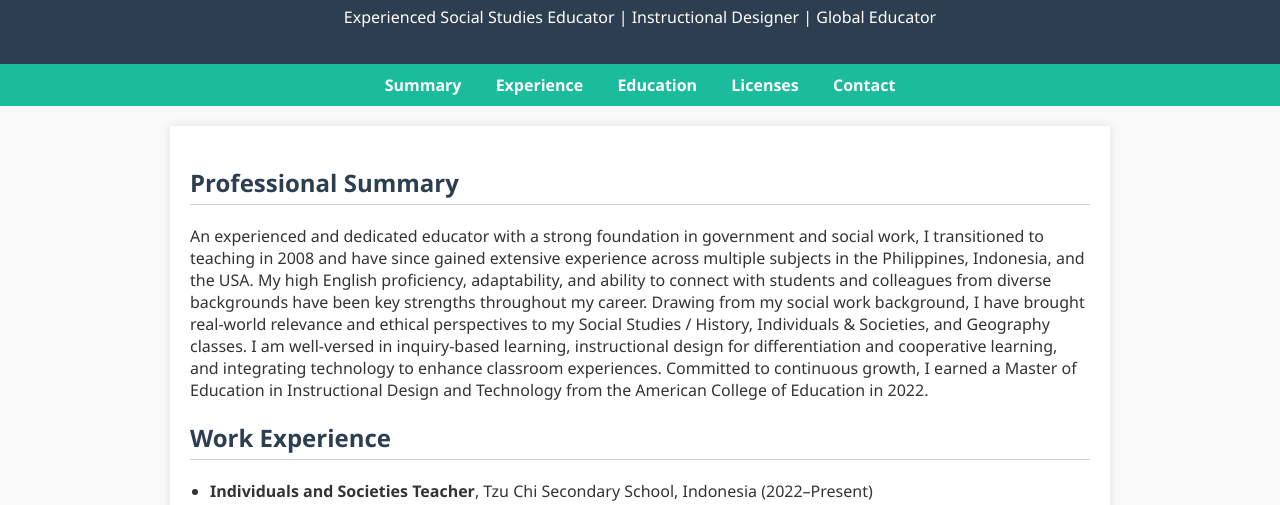
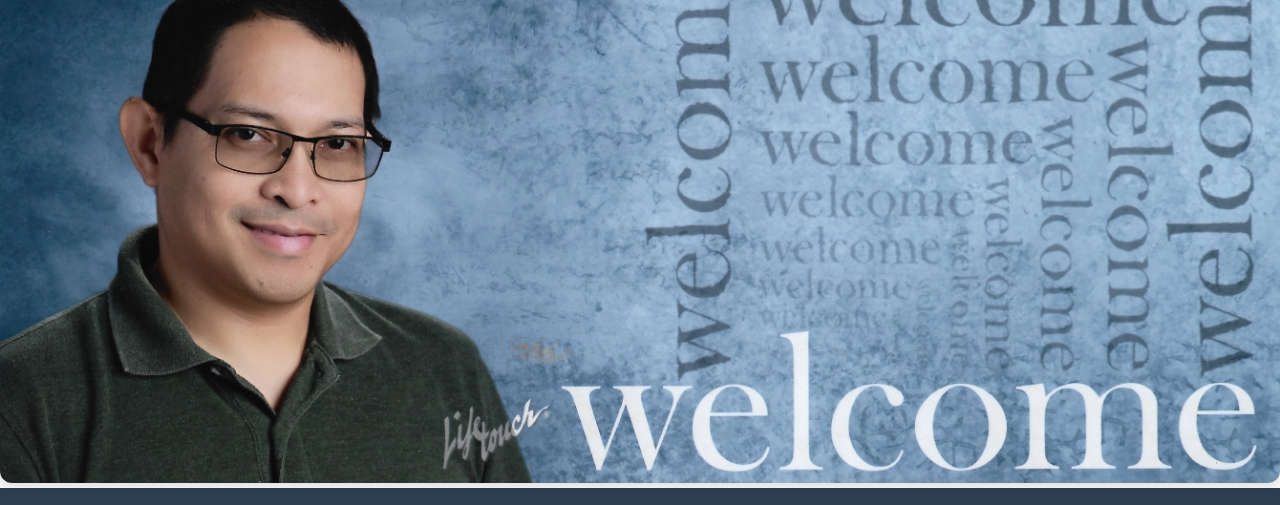
Before and after one commit to Japtman1/JPTimbal_Resume, a plain HTML site: page index.html in a window 1280 px wide. Shown: the part 100-605 px from the top of the page. Drawn offline with Linux system fonts and the light colour scheme.

Commit message:
Update index.html

```diff
--- a/index.html
+++ b/index.html
@@ -62,6 +62,10 @@
   </style>
 </head>
 <body>
+
+  <div style="text-align: center; margin-top: 20px;">
+  <img src="Intro%20Picture.jpg" alt="Profile photo" style="max-width: 100%; height: auto; border-radius: 12px; box-shadow: 0 4px 8px rgba(0,0,0,0.1);">
+</div>
 
   <header>
     <h1>Jan Paul Perez Timbal</h1>
```
